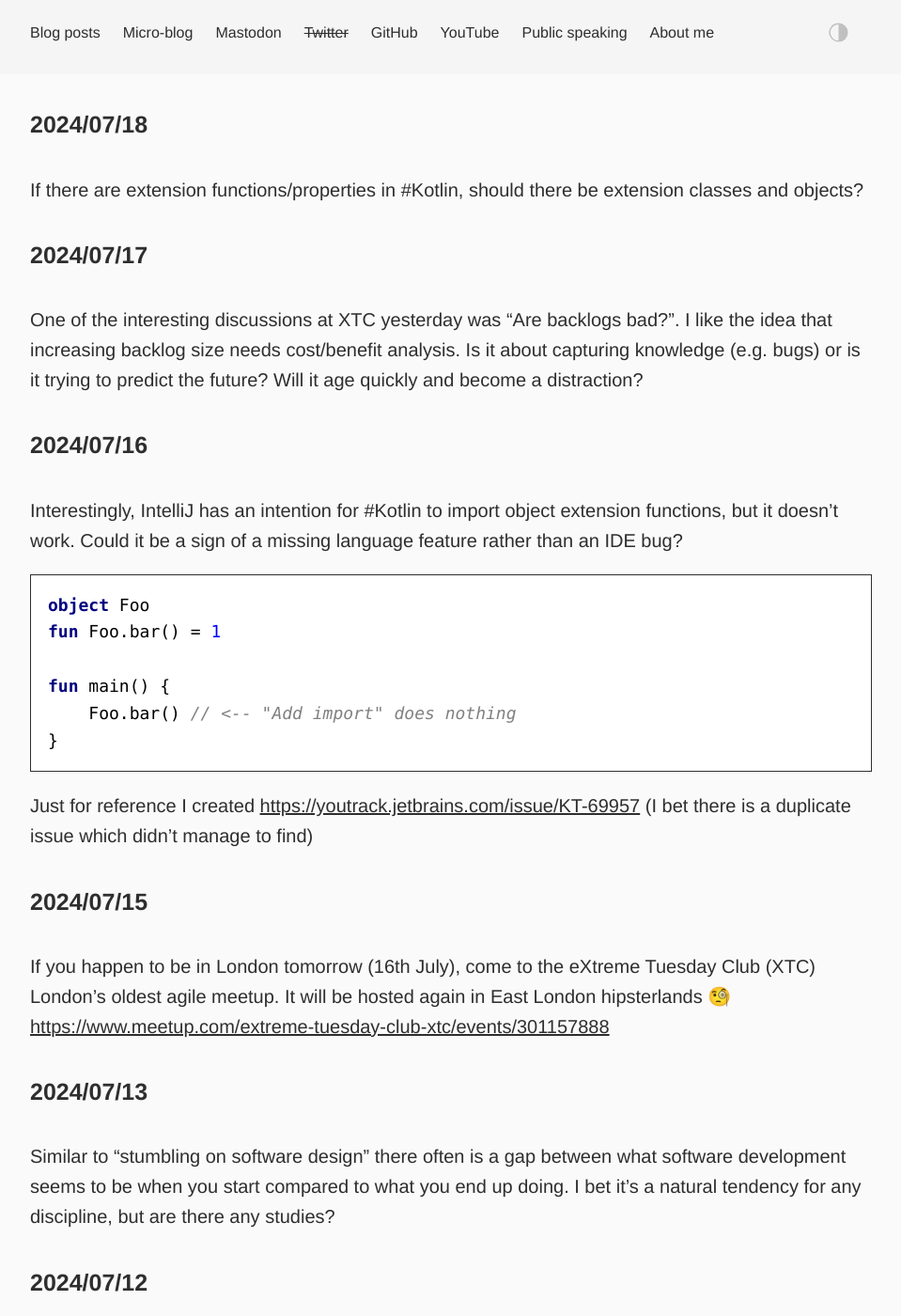
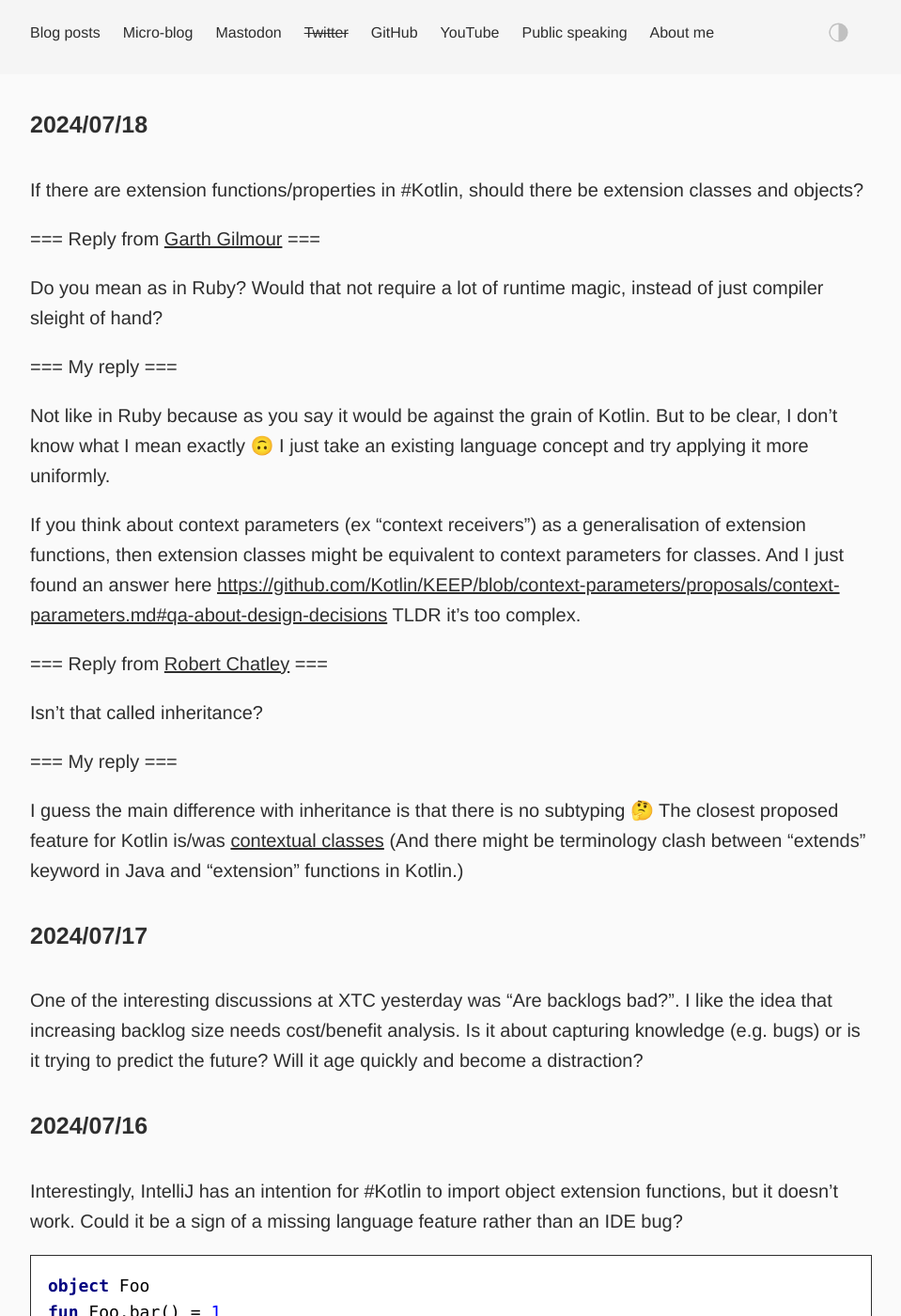
Before and after one commit to dkandalov/dkandalov.github.io, a Jekyll site: the page built from micro-blog.md, in a window 1280 px wide and 1400 px high. Shown: the whole window at 94% size, without its empty margins (160-1119 px from the left). Built offline with Jekyll 4.4.1, drawn with Linux system fonts in a browser that asks for light colours.

Commit message:
updated micro-blog

```diff
--- a/micro-blog.md
+++ b/micro-blog.md
@@ -5,6 +5,24 @@ permalink: /micro-blog/
 
 #### 2024/07/18
 If there are extension functions/properties in #Kotlin, should there be extension classes and objects?
+
+=== Reply from [Garth Gilmour](https://twitter.com/GarthGilmour) ===
+
+Do you mean as in Ruby? Would that not require a lot of runtime magic, instead of just compiler sleight of hand?
+
+=== My reply ===
+
+Not like in Ruby because as you say it would be against the grain of Kotlin. But to be clear, I don't know what I mean exactly 🙃 I just take an existing language concept and try applying it more uniformly.
+
+If you think about context parameters (ex "context receivers") as a generalisation of extension functions, then extension classes might be equivalent to context parameters for classes. And I just found an answer here <https://github.com/Kotlin/KEEP/blob/context-parameters/proposals/context-parameters.md#qa-about-design-decisions> TLDR it's too complex.
+
+=== Reply from [Robert Chatley](https://twitter.com/rchatley) ===
+
+Isn’t that called inheritance?
+
+=== My reply ===
+
+I guess the main difference with inheritance is that there is no subtyping 🤔 The closest proposed feature for Kotlin is/was [contextual classes](https://github.com/Kotlin/KEEP/blob/context-parameters/proposals/context-receivers.md#contextual-classes-and-contextual-constructors) (And there might be terminology clash between "extends" keyword in Java and "extension" functions in Kotlin.)
 
 #### 2024/07/17
 One of the interesting discussions at XTC yesterday was "Are backlogs bad?". I like the idea that increasing backlog size needs cost/benefit analysis. Is it about capturing knowledge (e.g. bugs) or is it trying to predict the future? Will it age quickly and become a distraction?
```
